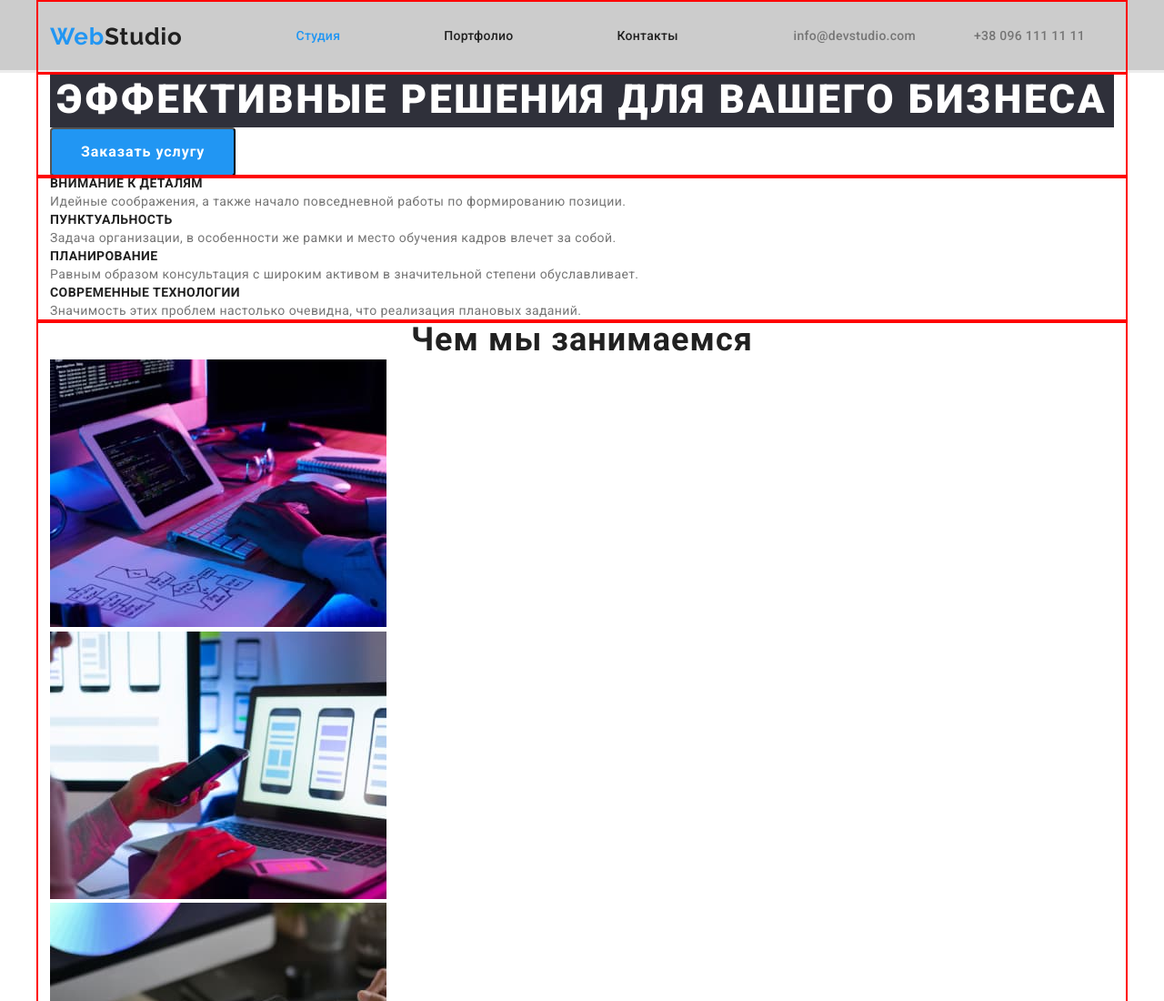
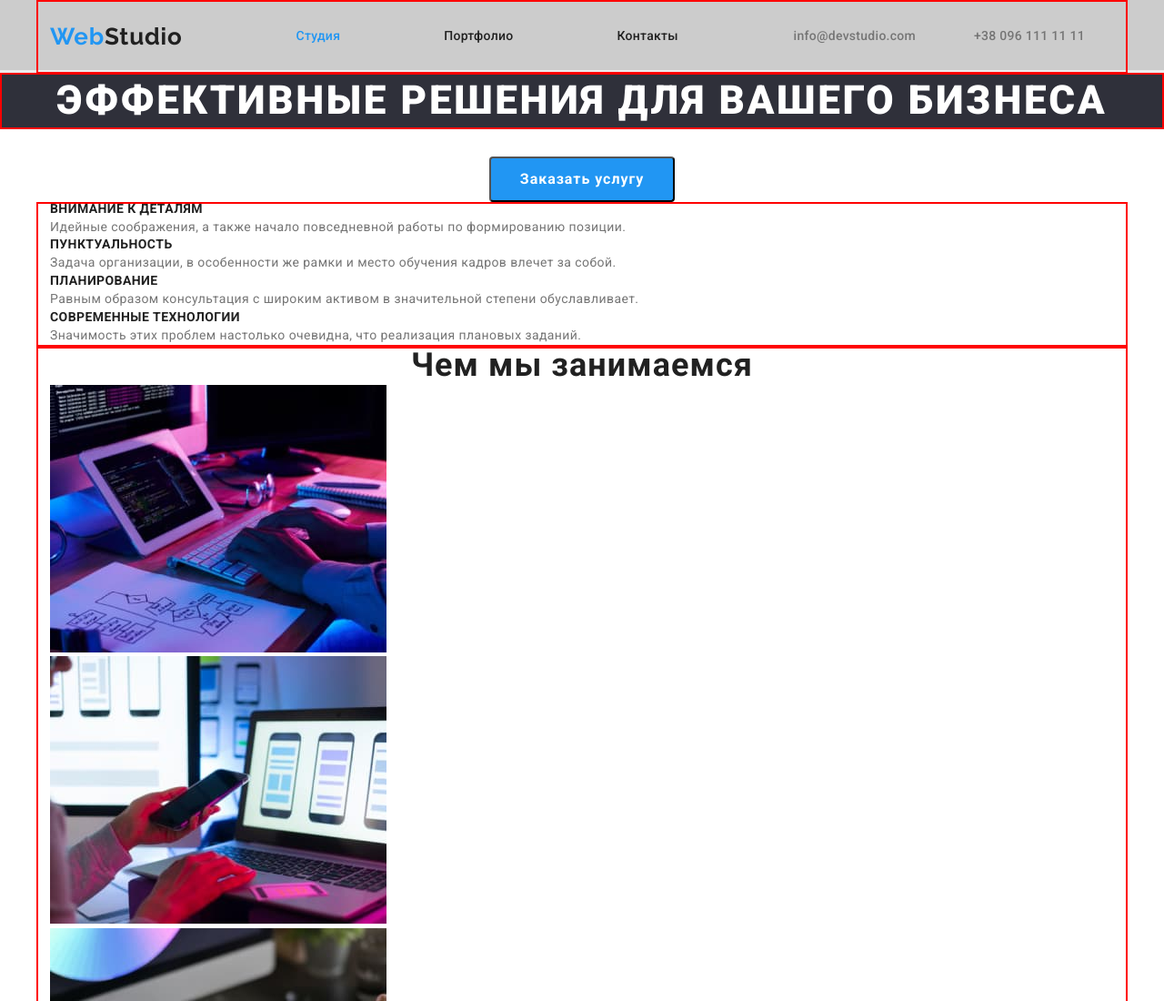
Before and after one commit to Oleg-Deda/goit-markup-hw-03, a plain HTML site: page index.html in a window 1280 px wide. Shown: the top 1100 px of the page at 91% size. Drawn offline with nearby package versions, Linux system fonts and the light colour scheme.

Commit message:
секцию герой начал

```diff
--- a/css/styles.css
+++ b/css/styles.css
@@ -155,7 +155,15 @@ ol {
 }
 
 /* Section Hero*/
+
+.hero-container > .hero-title {
+  display: flex;
+  align-items: center;
+}
+
 .hero {
+  background-color: #ccc;
+  border-bottom: solid #ececec;
   background-color: var(--bg-darkgrey-color);
   text-align: center;
 }
@@ -165,25 +173,32 @@ ol {
   background-color: var(--bg-darkgrey-color);
   font-weight: 900;
   font-size: 44px;
-  line-height: 1.36;
+  line-height: 1.4;
   text-align: center;
   letter-spacing: 0.06em;
   text-transform: uppercase;
+  margin-bottom: 30px;
+  outline: 2px solid red;
+  outline-offset: -2px;
 }
 
 .hero-button {
-  display: inline-block;
+  max-width: 250px;
+  min-width: 200px;
+  max-height: 50px;
+  display: flex;
   border-radius: 4px;
   padding: 10px 32px;
+
   min-width: 200px;
   color: var(--primary-white-color);
   background-color: var(--accent-color);
   font-weight: 700;
   font-size: 16px;
   line-height: 1.88;
-  /* display: flex; */
   align-items: center;
   letter-spacing: 0.06em;
+  margin: 0 auto;
 }
 
 .button:hover,
--- a/index.html
+++ b/index.html
@@ -46,8 +46,8 @@
     <!-- Main section -->
     <main>
       <!--Hero-->
-      <section class="section">
-        <div class="container">
+      <section class="hero>
+        <div class="container hero-container">
           <h1 class="hero-title">Эффективные решения для вашего бизнеса</h1>
           <button class="hero-button" type="button">Заказать услугу</button>
         </div>
```
